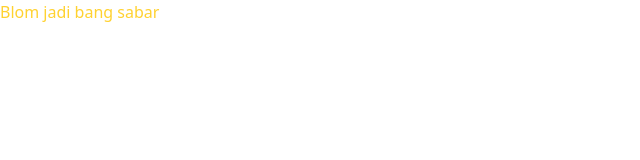
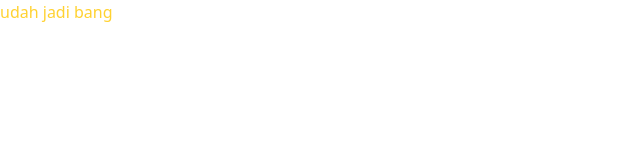
Before and after one commit to zafar2154/IoT-Website, a React (Vite) app in the folder iotwebfrontend/: page / in a window 1280 px wide. Shown: the top 160 px of the page, without its empty margins (0-640 px from the left). Built offline with nearby package versions, Linux system fonts and the light colour scheme.

Commit message:
nambah branch kontak

```diff
--- a/iotwebfrontend/src/App.jsx
+++ b/iotwebfrontend/src/App.jsx
@@ -4,7 +4,7 @@ function App() {
 
   return (
     <>
-    <h1 className='text-amber-300'>Blom jadi bang sabar</h1>
+    <h1 className='text-amber-300'>udah jadi bang</h1>
     </>
   )
 }
```
